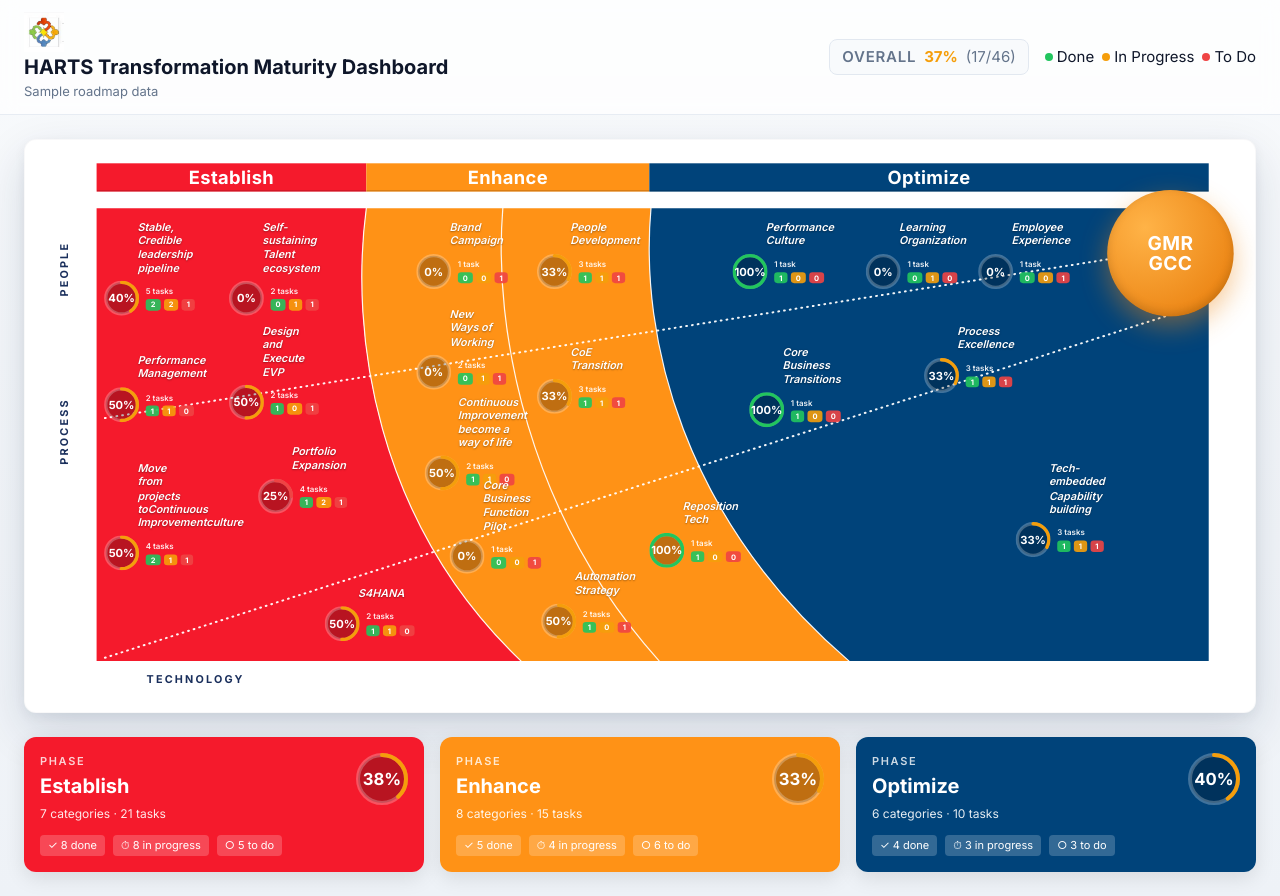
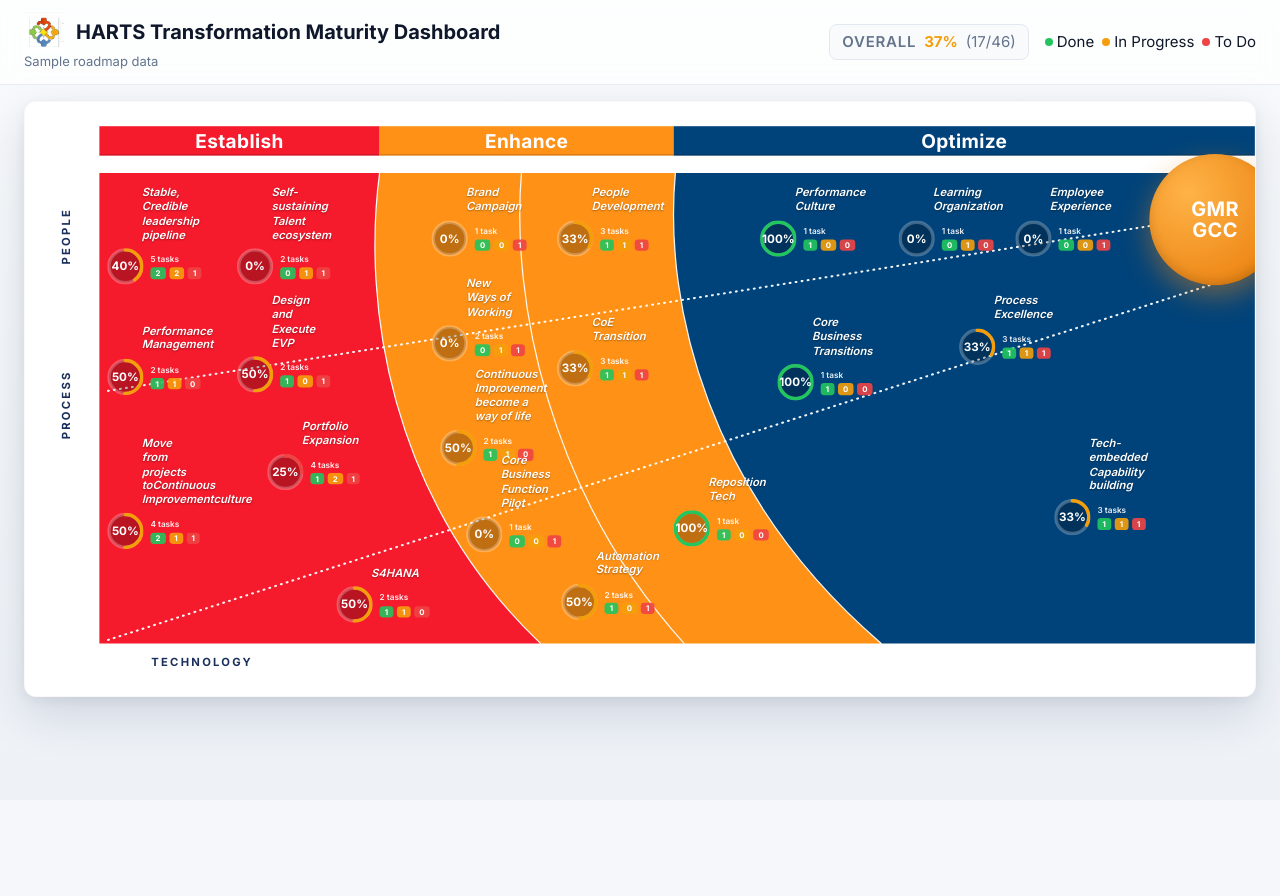
Before and after one commit to Madhanraj37/GMR-SunriseChart, a React (Vite) app: page / in a window 1280 px wide. Both pictures are taken after a click on the button "or load sample data →". After the commit the page ends 800 px from the top, so only its background shows below. Built offline with nearby package versions, Linux system fonts and the light colour scheme.

Commit message:
add logo and minimize dashboard page

```diff
--- a/src/components/DashboardCanvas.jsx
+++ b/src/components/DashboardCanvas.jsx
@@ -16,9 +16,12 @@ export default function DashboardCanvas({ tree, onReset, fileName }) {
   const [anchor, setAnchor] = useState(null);
   const [positions, setPositions] = useState({});
   const [layoutLoaded, setLayoutLoaded] = useState(false);
+  const [viewportHeight, setViewportHeight] = useState(window.innerHeight);
+  const [availableWidth, setAvailableWidth] = useState(CANVAS_W);
+  const toolbarRef = useRef(null);
+  const canvasAreaRef = useRef(null);
   const containerRef = useRef(null);
   const dragRef = useRef(null);
-  const [containerWidth, setContainerWidth] = useState(CANVAS_W);
 
   const items = useMemo(() => flattenForRender(tree), [tree]);
   const layoutStorageKey = useMemo(
@@ -31,13 +34,17 @@ export default function DashboardCanvas({ tree, onReset, fileName }) {
     return computeStats(all);
   }, [items]);
 
-  const scale = containerWidth / CANVAS_W;
+  const toolbarHeight = toolbarRef.current?.getBoundingClientRect().height || 0;
+  const availableHeight = Math.max(360, viewportHeight - toolbarHeight - 64);
+  const scale = Math.min(availableWidth / CANVAS_W, availableHeight / CANVAS_H, 1);
+  const scaledWidth = CANVAS_W * scale;
   const scaledHeight = CANVAS_H * scale;
   const hasCustomLayout = Object.keys(positions).length > 0;
 
   const updateRect = useCallback(() => {
-    if (containerRef.current) {
-      setContainerWidth(containerRef.current.getBoundingClientRect().width);
+    setViewportHeight(window.innerHeight);
+    if (canvasAreaRef.current) {
+      setAvailableWidth(canvasAreaRef.current.getBoundingClientRect().width);
     }
   }, []);
 
@@ -147,7 +154,10 @@ export default function DashboardCanvas({ tree, onReset, fileName }) {
       style={{ background: "linear-gradient(180deg, #f8fafc 0%, #eef2f7 100%)" }}
     >
       {/* Top toolbar */}
-      <div className="px-6 py-3 flex items-center justify-between border-b border-slate-200/80 bg-white/70 backdrop-blur sticky top-0 z-40">
+      <div
+        ref={toolbarRef}
+        className="px-6 py-3 flex items-center justify-between border-b border-slate-200/80 bg-white/70 backdrop-blur sticky top-0 z-40"
+      >
         <div className="flex items-center gap-3">
           {/* <div
             className="w-8 h-8 rounded-lg flex items-center justify-center"
@@ -159,8 +169,13 @@ export default function DashboardCanvas({ tree, onReset, fileName }) {
             <span className="text-white font-bold text-[12px]"></span>
           </div> */}
           <div>
-            <div className="text-[20px] font-bold text-slate-900">
-              <img src="public\harts-logo.png" alt="llknlk" height= "40px" width="40px"/>HARTS Transformation Maturity Dashboard
+            <div className="flex items-center gap-3 text-[20px] font-bold text-slate-900">
+              <img
+                src="/harts-logo.png"
+                alt="HARTS"
+                className="h-10 w-auto object-contain"
+              />
+              <span>HARTS Transformation Maturity Dashboard</span>
             </div>
             <div className="text-[13px] text-slate-500">{fileName}</div>
           </div>
@@ -205,13 +220,13 @@ export default function DashboardCanvas({ tree, onReset, fileName }) {
       </div>
 
       {/* Canvas */}
-      <div className="px-6 py-6">
+      <div ref={canvasAreaRef} className="px-6 py-4">
         <div
           ref={containerRef}
           className="relative mx-auto rounded-xl overflow-hidden bg-white"
           style={{
-            width: "100%",
-            maxWidth: CANVAS_W,
+            width: scaledWidth,
+            maxWidth: "100%",
             height: scaledHeight,
             boxShadow:
               "0 18px 48px rgba(15,35,72,0.14), 0 4px 12px rgba(15,35,72,0.06)",
@@ -284,7 +299,7 @@ export default function DashboardCanvas({ tree, onReset, fileName }) {
         </div> */}
 
         {/* Phase summary cards */}
-        <div className="max-w-[1480px] mx-auto mt-6 grid grid-cols-1 md:grid-cols-3 gap-4">
+        {/* <div className="max-w-[1480px] mx-auto mt-6 grid grid-cols-1 md:grid-cols-3 gap-4">
           {["Establish", "Enhance", "Optimize"].map((phase) => {
             const phaseItems = items.filter((i) => i.phase === phase);
             const allTasks = phaseItems.flatMap((i) => i.tasks);
@@ -324,7 +339,7 @@ export default function DashboardCanvas({ tree, onReset, fileName }) {
               </div>
             );
           })}
-        </div>
+        </div> */}
       </div>
     </div>
   );
```
